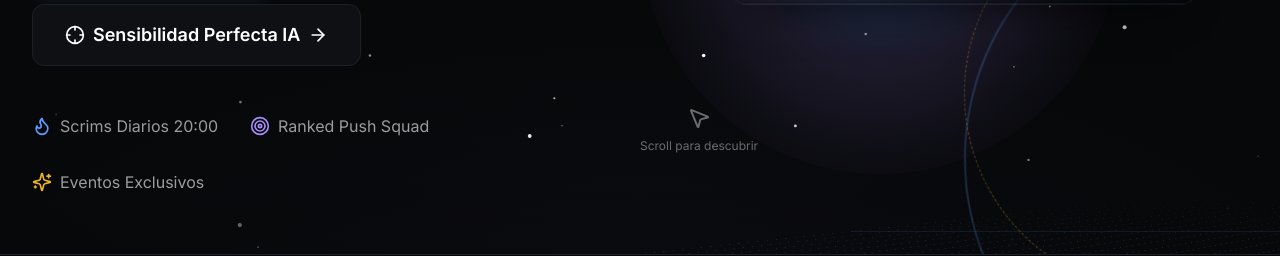
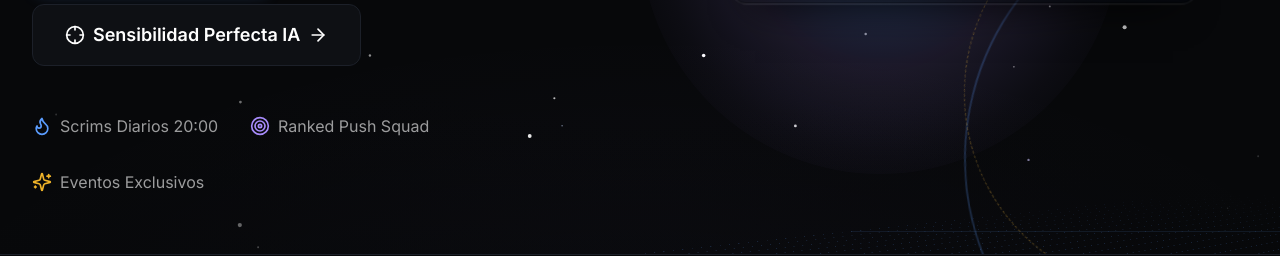
Before and after one commit to tokiopvp/laelitepvp-web, a Next.js app: page / in a window 1280 px wide. Shown: the part 546-802 px from the top of the page. Built offline with nearby package versions, Linux system fonts and the light colour scheme; no server answers; the database is empty.

Commit message:
Remove scroll indicator from homepage

```diff
--- a/src/app/page.tsx
+++ b/src/app/page.tsx
@@ -165,15 +165,6 @@ export default function Home() {
             <HeroScene members={todos} />
           </div>
 
-          {/* Scroll Indicator */}
-          <motion.div
-            className="absolute bottom-10 left-1/2 -translate-x-1/2 flex flex-col items-center gap-2 text-white/40"
-            animate={{ y: [0, 10, 0] }}
-            transition={{ duration: 2, repeat: Infinity }}
-          >
-            <MousePointer2 className="w-6 h-6" />
-            <span className="text-xs">Scroll para descubrir</span>
-          </motion.div>
         </div>
       </section>
 
```
